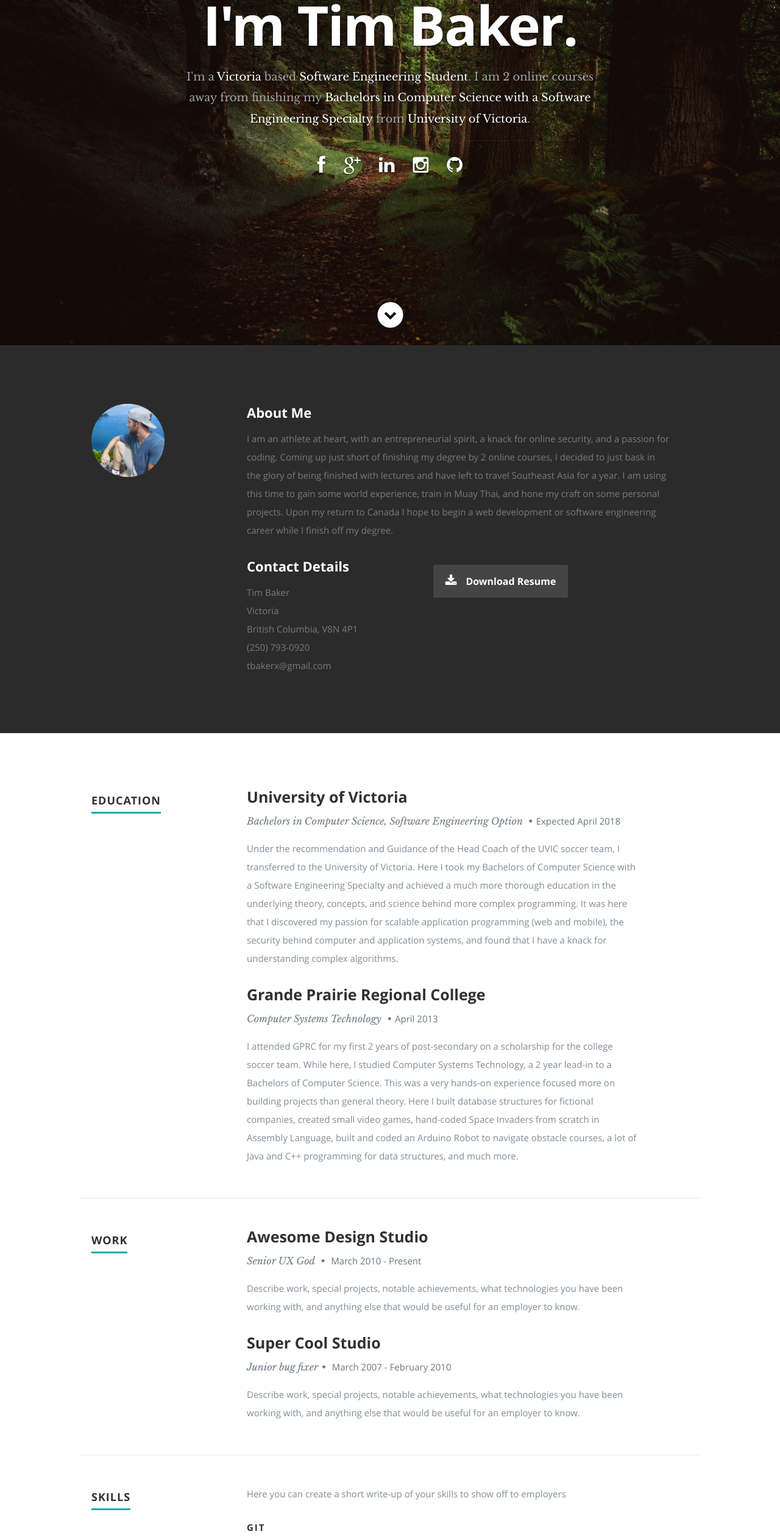
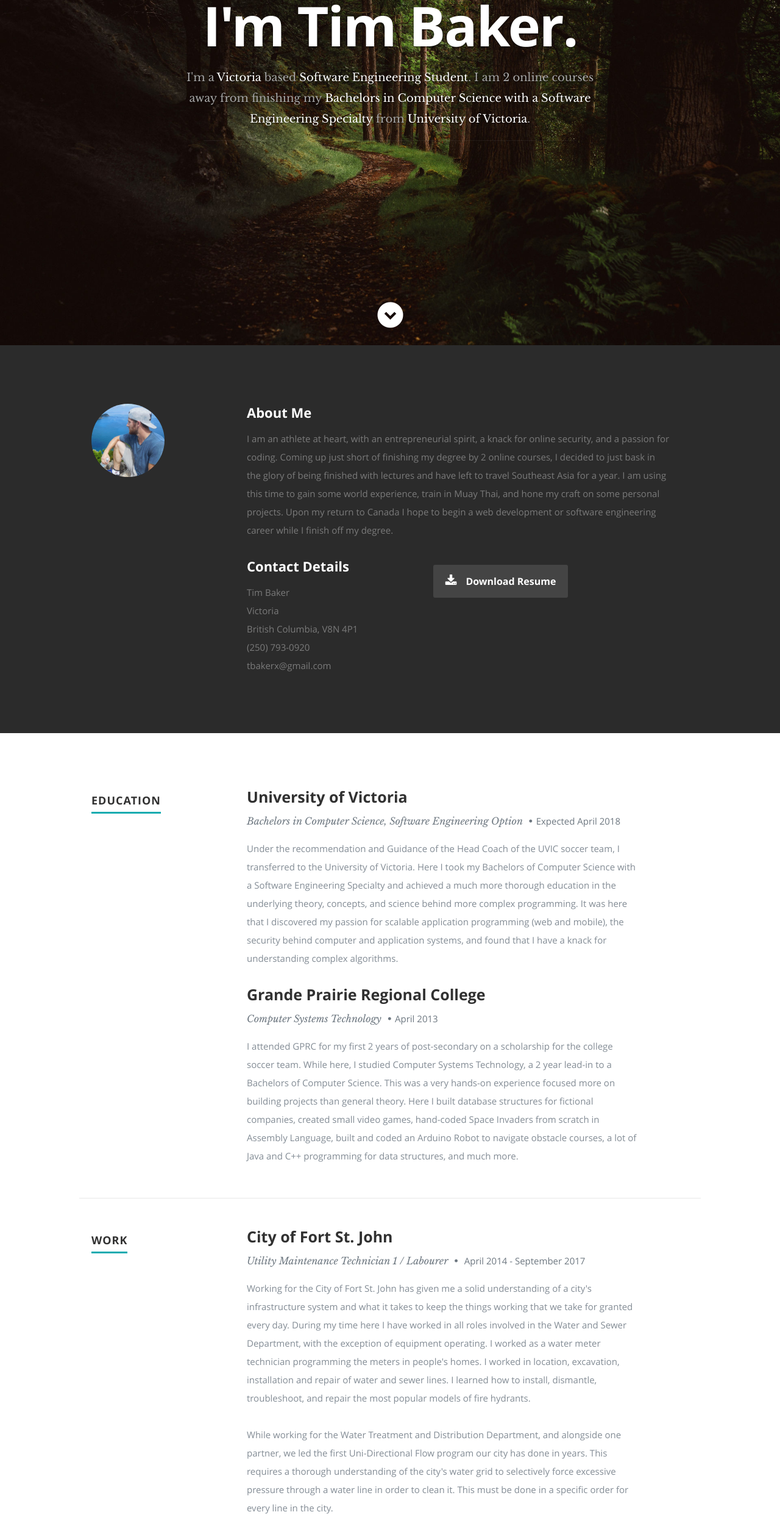
Before and after one commit to tbakerx/Tim-Baker-Personal-Website, a React (Create React App) app: page / in a window 1280 px wide. Shown: the part 234-2754 px from the top of the page at 61% size. Built offline with nearby package versions, Linux system fonts and the light colour scheme.

Commit message:
Restyled the skills section because skill bars don't mean anything. This will allow me to show techs I use and what I use them for. Add other tech logos and write descriptions

```diff
--- a/public/resumeData.json
+++ b/public/resumeData.json
@@ -22,32 +22,37 @@
       {
         "name":"facebook",
         "url":"http://facebook.com/tim.baker.906",
-        "className":"fa fa-facebook"
+        "url":"fa fa-facebook"
       },
       {
         "name":"google-plus",
         "url":"http://googleplus.com/tbakerx",
-        "className":"fa fa-google-plus"
+        "url":"fa fa-google-plus"
       },
       {
         "name":"linkedin",
         "url":"https://www.linkedin.com/in/tim-baker-8420009a/",
-        "className":"fa fa-linkedin"
+        "url":"fa fa-linkedin"
       },
       {
         "name":"instagram",
         "url":"http://instagram.com/tbaker_x",
-        "className":"fa fa-instagram"
+        "url":"fa fa-instagram"
+      },
+      {
+        "name":"stack-overflow",
+        "url":"https://stackoverflow.com/users/8553186/tim-baker?tab=profile",
+        "url":"fa fa-stack-overflow"
       },
       {
         "name":"github",
         "url":"http://github.com/tbakerx",
-        "className":"fa fa-github"
+        "url":"fa fa-github"
       }
     ]
   },
   "resume":{
-    "skillmessage":"Here you can create a short write-up of your skills to show off to employers",
+    "skillmessage":"I'm a tinkerer and am always interested in playing around with new technologies but these are the ones that have really won me over",
     "education":[
       {
         "school":"University of Victoria",
@@ -64,46 +69,58 @@
     ],
     "work":[
       {
-        "company":"Awesome Design Studio",
-        "title":"Senior UX God ",
-        "years":"March 2010 - Present",
-        "description":"Describe work, special projects, notable achievements, what technologies you have been working with, and anything else that would be useful for an employer to know."
+        "company":"City of Fort St. John",
+        "title":"Utility Maintenance Technician 1 / Labourer ",
+        "years":"April 2014 - September 2017",
+        "description":"Working for the City of Fort St. John has given me a solid understanding of a city's infrastructure system and what it takes to keep the things working that we take for granted every day. During my time here I have worked in all roles involved in the Water and Sewer Department, with the exception of equipment operating. I worked as a water meter technician programming the meters in people's homes. I worked in location, excavation, installation and repair of water and sewer lines. I learned how to install, dismantle, troubleshoot, and repair the most popular models of fire hydrants. \n\nWhile working for the Water Treatment and Distribution Department, and alongside one partner, we led the first Uni-Directional Flow program our city has done in years. This requires a thorough understanding of the city's water grid to selectively force excessive pressure through a water line in order to clean it. This must be done in a specific order for every line in the city.   "
       },
       {
-        "company":"Super Cool Studio",
-        "title":"Junior bug fixer",
-        "years":"March 2007 - February 2010",
-        "description":"Describe work, special projects, notable achievements, what technologies you have been working with, and anything else that would be useful for an employer to know."
+        "company":"School District 60",
+        "title":"IT Technician",
+        "years":"April 2012 - September 2013",
+        "description":"Here I was in charge of various duties involved in keeping the school district's computer systems running smoothly. I performed a varied range of tasks including, but not limited to, reimaging the laptops that the students were given, setting up computer labs, setting up and troubleshooting servers, secure discarding of sensitive data, and a small amount of network analysis."
       }
     ],
     "skills":[
       {
         "name":"Git",
-        "level":"60%"
+        "description":"I use Git for nearly every one of my projects.",
+        "image":"react.jpg"
       },
       {
-        "name":"Illustrator",
-        "level":"55%"
+        "name":"Java",
+        "description":"I use Git for nearly every one of my projects.",
+        "image":"react.jpg"
       },
       {
-        "name":"ReactJs",
-        "level":"50%"
+        "name":"React Js",
+        "description":"I use Git for nearly every one of my projects.",
+        "image":"react.jpg"
       },
       {
-        "name":"CSS",
-        "level":"90%"
+        "name":"Node JS",
+        "description":"I use Git for nearly every one of my projects.",
+        "image":"react.jpg"
       },
       {
-        "name":"HTML5",
-        "level":"80%"
+        "name":"Meteor JS",
+        "description":"I use Git for nearly every one of my projects.",
+        "image":"react.jpg"
       },
       {
-        "name":"VueJs",
-        "level":"50%"
+        "name":"Bootstrap 4",
+        "description":"I use Git for nearly every one of my projects.",
+        "image":"react.jpg"
       },
       {
         "name":"MongoDB",
-        "level":"80%"
+        "description":"I use Git for nearly every one of my projects.",
+        "image":"react.jpg"
+      },
+      {
+        "name":"Heroku",
+        "description":"I use Git for nearly every one of my projects.",
+        "image":"react.jpg"
       }
     ]
   },
@@ -131,7 +148,7 @@
         "title":"Resume Website",
         "category":"A React based resume website template",
         "image":"resume-website.jpg",
-        "url":"http://www.timbakerdev.com"
+        "url":"https://github.com/tbakerx/react-resume-template"
       },
       {
         "title":"Smirkspace",
--- a/src/App.css
+++ b/src/App.css
@@ -0,0 +1,12 @@
+.newline{
+  white-space: pre-wrap;
+}
+
+#portfolio h1{
+  font-size: 2rem;
+}
+
+.feature-item{
+  text-align: center;
+  margin-top:2.5em;
+}
--- a/src/Components/Contact.js
+++ b/src/Components/Contact.js
@@ -82,31 +82,10 @@ class Contact extends Component {
 						   {name}<br />
 						   {city} <br />
 						   {state}, {zip}<br />
-						   <span>{phone}</span>
+						   <span>{phone}</span><br />
+               <span>{email}</span>
 					   </p>
 				   </div>
-
-               <div className="widget widget_tweets">
-                  <h4 className="widget-title">Latest Tweets</h4>
-                  <ul id="twitter">
-                     <li>
-                        <span>
-                        This is Photoshop's version  of Lorem Ipsum. Proin gravida nibh vel velit auctor aliquet.
-                        Aenean sollicitudin, lorem quis bibendum auctor, nisi elit consequat ipsum
-                        <a href="#">http://t.co/CGIrdxIlI3</a>
-                        </span>
-                        <b><a href="#">2 Days Ago</a></b>
-                     </li>
-                     <li>
-                        <span>
-                        Sed ut perspiciatis unde omnis iste natus error sit voluptatem accusantium doloremque laudantium, totam rem aperiam,
-                        eaque ipsa quae ab illo inventore veritatis et quasi
-                        <a href="#">http://t.co/CGIrdxIlI3</a>
-                        </span>
-                        <b><a href="#">3 Days Ago</a></b>
-                     </li>
-                  </ul>
-		         </div>
             </aside>
       </div>
    </section>
--- a/src/Components/Portfolio.js
+++ b/src/Components/Portfolio.js
@@ -30,7 +30,7 @@ class Portfolio extends Component {
 
          <div className="twelve columns collapsed">
 
-            <h1>Check Out Some of My Works.</h1>
+            <h1>Check Out Some of My Work.</h1>
 
             <div id="portfolio-wrapper" className="bgrid-quarters s-bgrid-thirds cf">
                 {projects}
--- a/src/Components/Resume.js
+++ b/src/Components/Resume.js
@@ -13,12 +13,16 @@ class Resume extends Component {
       var work = this.props.data.work.map(function(work){
         return <div key={work.company}><h3>{work.company}</h3>
             <p className="info">{work.title}<span>&bull;</span> <em className="date">{work.years}</em></p>
-            <p>{work.description}</p>
+            <p className="newline">{work.description}</p>
         </div>
       })
       var skills = this.props.data.skills.map(function(skills){
-        var className = 'bar-expand '+skills.name.toLowerCase();
-        return <li key={skills.name}><span style={{width:skills.level}}className={className}></span><em>{skills.name}</em></li>
+      var projectImage = 'images/tech/'+skills.image;
+        return <div key={skills.name} className="columns feature-item">
+                  <img alt={skills.name} src={projectImage} />
+                  <h5>{skills.name}</h5>
+                  <p>{skills.description}</p>
+               </div>
       })
     }
 
@@ -56,20 +60,15 @@ class Resume extends Component {
       <div className="row skill">
 
          <div className="three columns header-col">
-            <h1><span>Skills</span></h1>
+            <h1><span>Favorite Tech</span></h1>
          </div>
 
-         <div className="nine columns main-col">
-
-            <p>{skillmessage}
-            </p>
-
-				<div className="bars">
-				   <ul className="skills">
+         <div>
+           <p>{skillmessage}</p>
+				   <ul className="bgrid-quarters s-bgrid-thirds cf">
 					  {skills}
-					</ul>
-				</div>
-			</div>
+					 </ul>
+			  </div>
       </div>
    </section>
     );
```
Also changed, not shown: public/images/tech/react.jpg (added).
